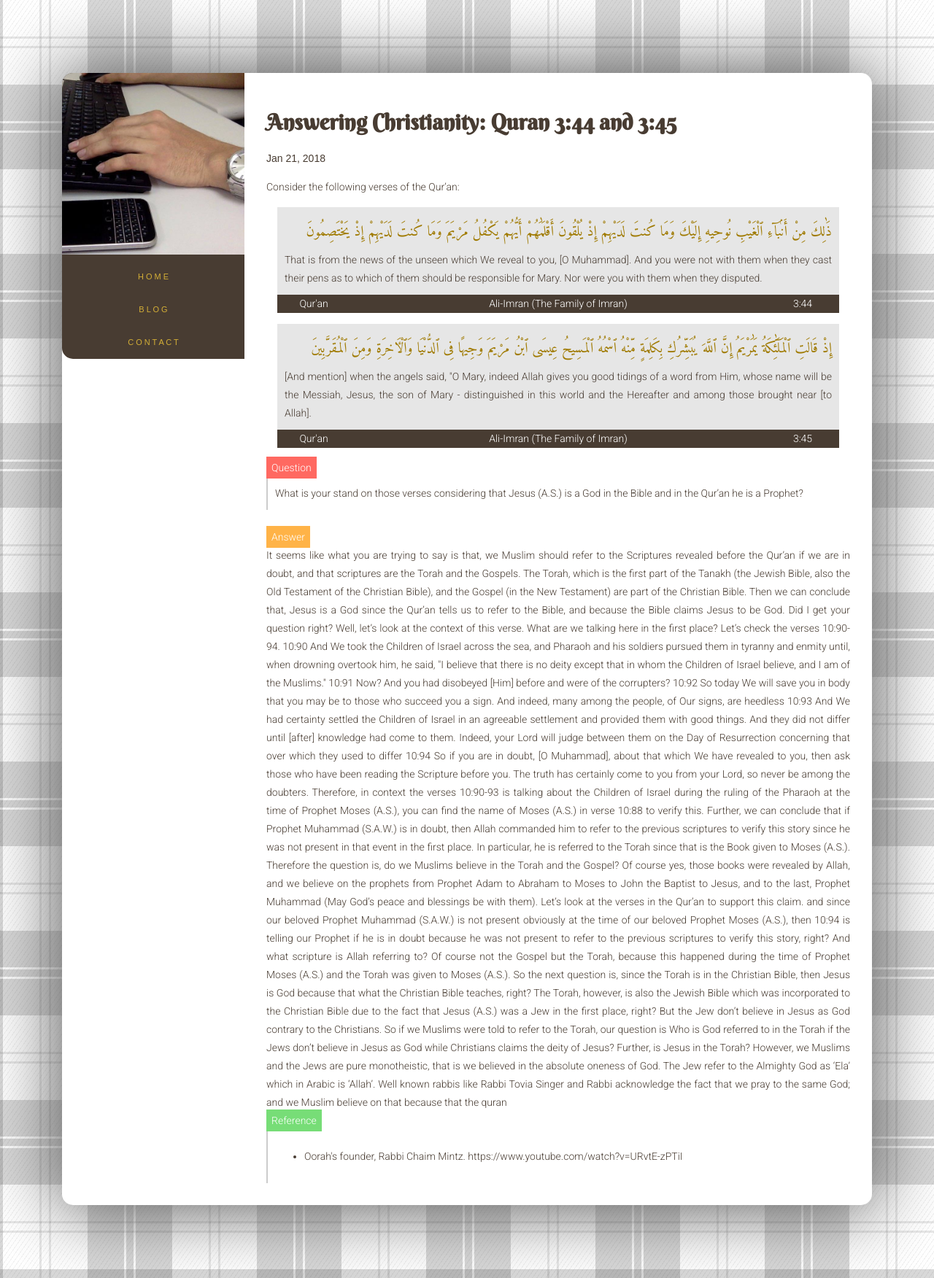
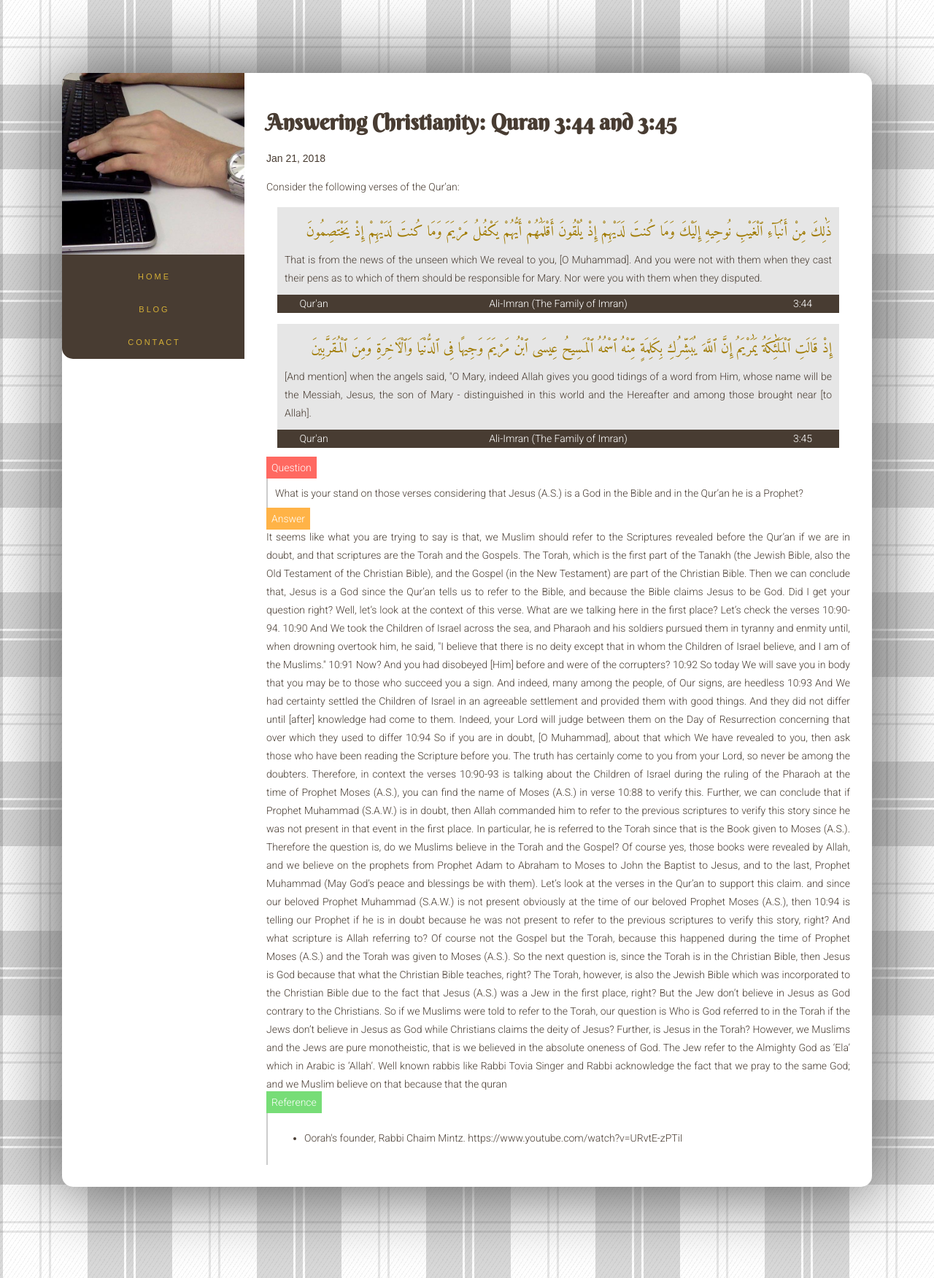
Before and after one commit to learn-islam/learn-islam.github.io, a Jekyll site: the page built from _posts/2017-1-20-Anwering-Christianity-Quran-3-44-and-3-45.html, in a window 1280 px wide. Shown: the whole page at 73% size. Built offline with Jekyll 4.4.1, drawn with Linux system fonts in a browser that asks for light colours; some web fonts are replaced.

Commit message:
improved html layout for section of question, answer and reference

```diff
--- a/_posts/2017-1-20-Anwering-Christianity-Quran-3-44-and-3-45.html
+++ b/_posts/2017-1-20-Anwering-Christianity-Quran-3-44-and-3-45.html
@@ -36,14 +36,16 @@ Consider the following verses of the Qur’an:
     </div>
 </div>
 
-<div class="question-wrapper">
+<div class="question-label-wrapper">
     <span class="question-label">Question</span>
-    <div class="question">
-        What is your stand on those verses considering that Jesus (A.S.) is a God in the Bible and in the Qur’an he is a Prophet?
-    </div>
 </div>
-<br>
-<span class="answer-label">Answer</span><br>
+<div class="question">
+    What is your stand on those verses considering that Jesus (A.S.) is a God in the Bible and in the Qur’an he is a Prophet?
+</div>
+<div class="answer-label-wrapper">
+    <span class="answer-label">Answer</span>
+</div>
+<div class="answer">
 It seems like what you are trying to say is that, we Muslim should refer to the Scriptures revealed before the Qur’an if we are in doubt, and that scriptures are the Torah and the Gospels. The Torah, which is the first part of the Tanakh (the Jewish Bible, also the Old Testament of the Christian Bible), and the Gospel (in the New Testament) are part of the Christian Bible. Then we can conclude that, Jesus is a God since the Qur’an tells us to refer to the Bible, and because the Bible claims Jesus to be God. Did I get your question right?
 
 Well, let’s look at the context of this verse. What are we talking here in the first place? Let’s check the verses 10:90-94.
@@ -79,15 +81,18 @@ Therefore, in context the verses 10:90-93 is talking about the Children of Israe
 
 
 
- and since our beloved Prophet Muhammad (S.A.W.) is not present obviously at the time of our beloved Prophet Moses (A.S.), then 10:94 is telling our Prophet if he is in doubt because he was not present to refer to the previous scriptures to verify this story, right? And what scripture is Allah referring to? Of course not the Gospel but the Torah, because this happened during the time of Prophet Moses (A.S.) and the Torah was given to Moses (A.S.).
+and since our beloved Prophet Muhammad (S.A.W.) is not present obviously at the time of our beloved Prophet Moses (A.S.), then 10:94 is telling our Prophet if he is in doubt because he was not present to refer to the previous scriptures to verify this story, right? And what scripture is Allah referring to? Of course not the Gospel but the Torah, because this happened during the time of Prophet Moses (A.S.) and the Torah was given to Moses (A.S.).
 
 So the next question is, since the Torah is in the Christian Bible, then Jesus is God because that what the Christian Bible teaches, right? The Torah, however, is also the Jewish Bible which was incorporated to the Christian Bible due to the fact that Jesus (A.S.) was a Jew in the first place, right? But the Jew don’t believe in Jesus as God contrary to the Christians. So if we Muslims were told to refer to the Torah, our question is
 
 Who is God referred to in the Torah if the Jews don’t believe in Jesus as God while Christians claims the deity of Jesus? Further, is Jesus in the Torah?
 
 However, we Muslims and the Jews are pure monotheistic, that is we believed in the absolute oneness of God. The Jew refer to the Almighty God as ‘Ela’ which in Arabic is ‘Allah’. Well known rabbis like Rabbi Tovia Singer and Rabbi acknowledge the fact that we pray to the same God; and we Muslim believe on that because that the quran
+</div>
 <div class="reference-wrapper">
-    <span class="reference-label">Reference</span>
+    <div class="reference-label-wrapper">
+        <span class="reference-label">Reference</span>
+    </div>
     <div class="reference">
         <ul>
             <li>Oorah's founder, Rabbi Chaim Mintz. https://www.youtube.com/watch?v=URvtE-zPTiI</li>
```
